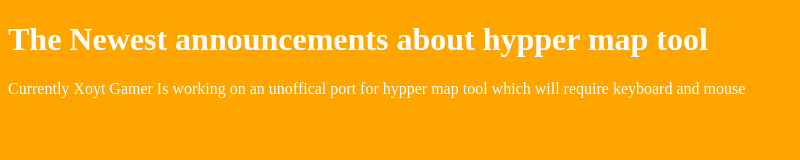
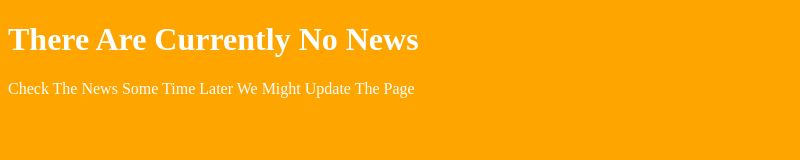
Before and after one commit to xoytgamer/Hypper-map-tool-unofficial-website, a plain HTML site: page News.html in a window 1280 px wide. Shown: the whole page, without its empty margins (0-800 px from the left). Drawn offline with Linux system fonts and the light colour scheme.

Commit message:
Update News.html

```diff
--- a/News.html
+++ b/News.html
@@ -7,7 +7,7 @@
     <link rel="stylesheet" href="Style.css">
 </head>
 <body style="background-color: orange;">
-    <H1 style="color: white;">The Newest announcements about hypper map tool</H1>
-    <P style="color: white;">Currently Xoyt Gamer Is working on an unoffical port for hypper map tool which will require keyboard and mouse</P>
+    <H1 style="color: white;">There Are Currently No News</H1>
+    <P style="color: white;">Check The News Some Time Later We Might Update The Page</P>
 </body>
 </html>
```
